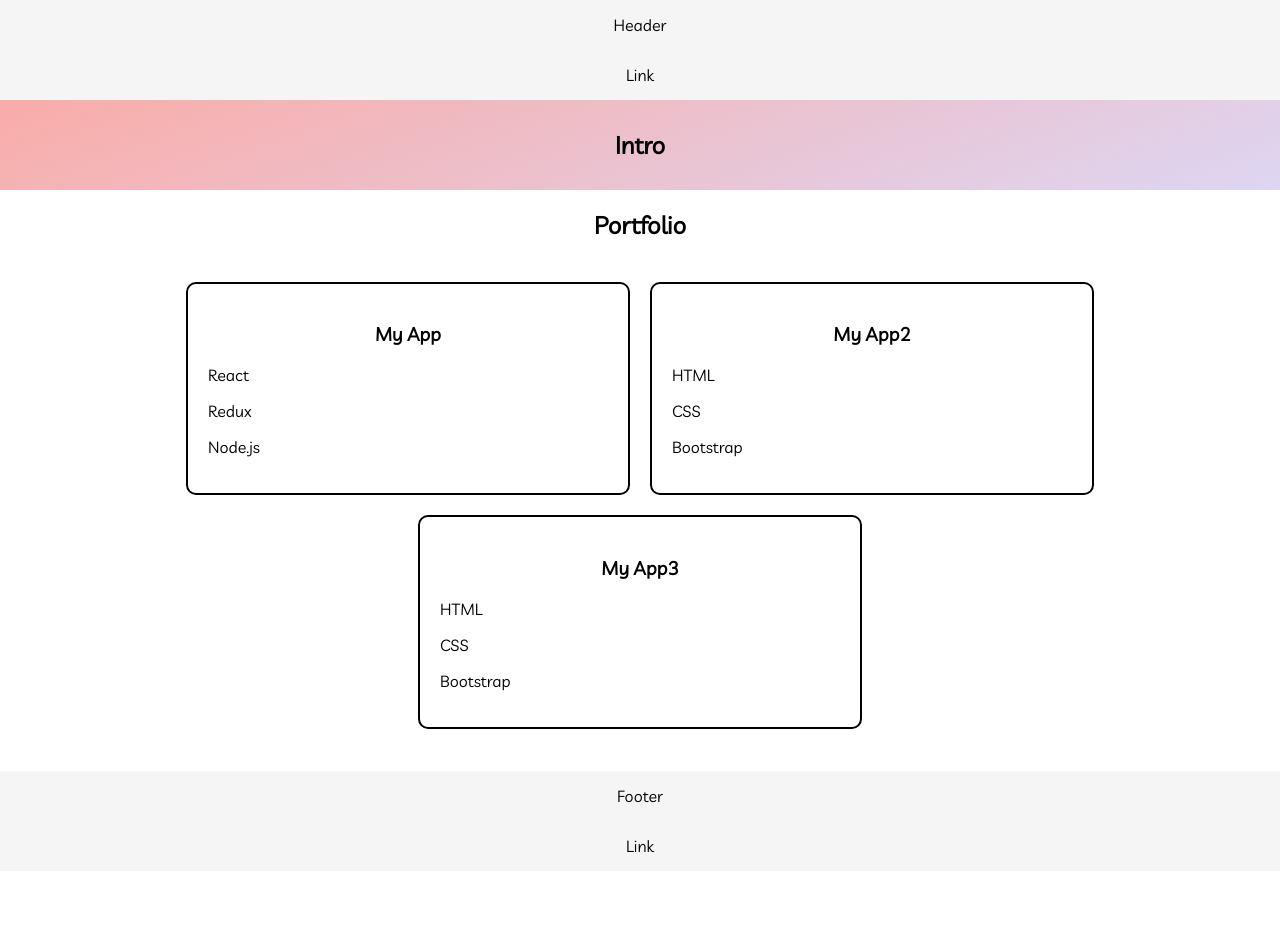
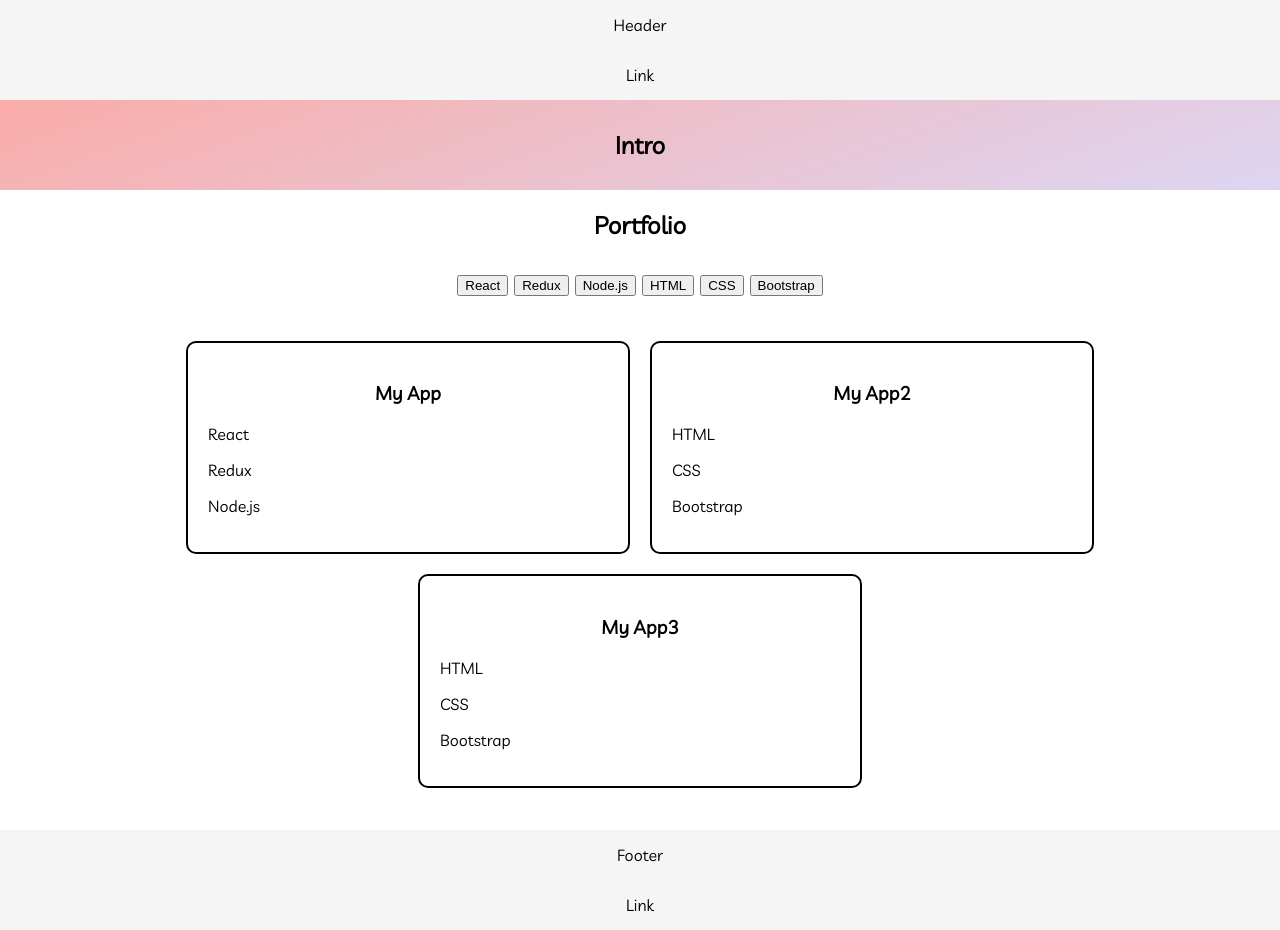
Before and after one commit to sepuckett86/portfolio-react, a React app: page / in a window 1280 px wide. Before the commit the page ends 871 px from the top, so only its background shows below. Built offline with nearby package versions, Linux system fonts and the light colour scheme.

Commit message:
add tag buttons and click effect

```diff
--- /dev/null
+++ b/src/components/portfolio/PortfolioTags.css
@@ -0,0 +1,16 @@
+.PortfolioTags {
+  list-style: none;
+  margin: 2em;
+  padding: 0px;
+  display: flex;
+  flex-wrap: wrap;
+  justify-content: center;
+
+  button {
+    margin: 3px;
+  }
+
+  .selected {
+    border: black 3px solid;
+  }
+}
--- /dev/null
+++ b/src/components/portfolio/PortfolioTags.js
@@ -0,0 +1,28 @@
+import React from 'react';
+import PropTypes from 'prop-types';
+import styles from './PortfolioTags.css';
+
+function PortfolioTags({ tags, handleClick, selectedTags }) {
+  const tagButtons = tags.map(tag => (
+    <li key={tag}>
+      <button
+        name={tag}
+        onClick={handleClick}
+        className={selectedTags[tag] ? styles.selected : null}>{tag}</button>
+    </li>
+  ));
+
+  return (
+    <ul className={styles.PortfolioTags}>
+      {tagButtons}
+    </ul>
+  );
+}
+
+PortfolioTags.propTypes = {
+  tags: PropTypes.arrayOf(PropTypes.string).isRequired,
+  handleClick: PropTypes.func.isRequired,
+  selectedTags: PropTypes.object.isRequired
+};
+
+export default PortfolioTags;
--- a/src/containers/Portfolio.js
+++ b/src/containers/Portfolio.js
@@ -1,6 +1,7 @@
 import React, { Component } from 'react';
 
 import PortfolioList from '../components/portfolio/PortfolioList';
+import PortfolioTags from '../components/portfolio/PortfolioTags';
 
 export default class Portfolio extends Component {
   state = {
@@ -26,12 +27,42 @@ export default class Portfolio extends Component {
       'CSS',
       'Bootstrap',
       'Python'
-    ]
+    ],
+    selectedTags: {}
   }
+
+  componentDidMount() {
+    this.setState({ tags: this.generateTags() });
+  }
+
+  generateTags() {
+    return this.state.projects.reduce((acc, project) => {
+      project.tags.forEach(tag => {
+        if(!acc.includes(tag)) acc.push(tag);
+      });
+      return acc;
+    }, []);
+  }
+
+  handleClick = ({ target }) => {
+    this.setState(state => {
+      return {
+        selectedTags: {
+          ...state.selectedTags,
+          [target.name]: !state.selectedTags[target.name]
+        }
+      };
+    });
+  }
+
   render() {
     return (
       <section>
         <h2>Portfolio</h2>
+        <PortfolioTags
+          tags={this.state.tags}
+          handleClick={this.handleClick}
+          selectedTags={this.state.selectedTags} />
         <PortfolioList projects={this.state.projects} />
       </section>
     );
```
